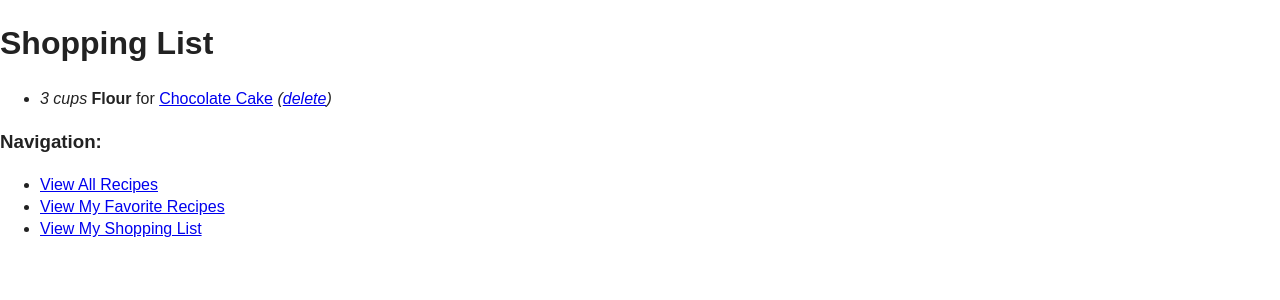
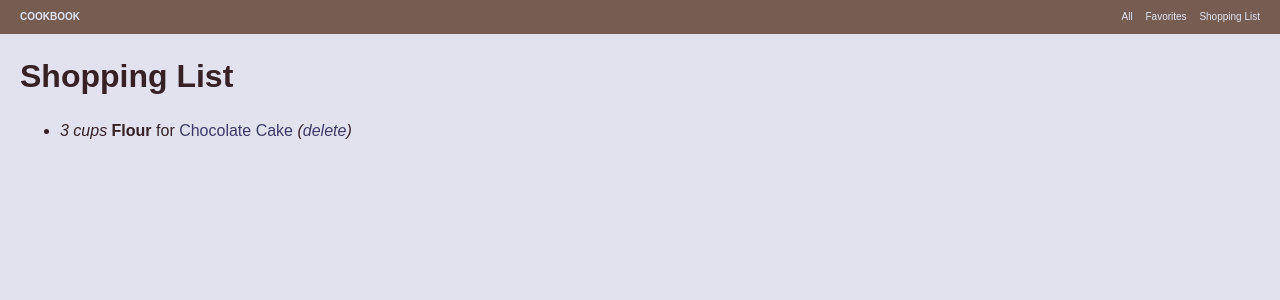
Before and after one commit to hfionte/recipes, a Django app: page /shopping-list/ in a window 1280 px wide. Shown: the top 300 px of the page. Run offline with Django 3.2, Linux system fonts and the light colour scheme; a user stored in the database is signed in; data comes from the database, SQL or seed files in the repository; both versions use the stored data as it was after the commit; parts of the project's set-up code (start-up, migrations or seed data) failed here and were passed over; some libraries are stand-ins or nearby versions.

Commit message:
added some basic styles for the recipe list page

```diff
--- a/static/css/style.css
+++ b/static/css/style.css
@@ -215,13 +215,72 @@ td { vertical-align: top; }
 
 
 /* ==|== primary styles =====================================================
-   Author:
+   Author: Holly Fionte
    ========================================================================== */
 
-
-
-
-
+body {
+  background-color: #E1E2ED;
+  color: #362124;
+}
+header {
+  padding: 10px 20px;
+  color: #C5C6D4;
+  background-color: #775C52;
+}
+header a,
+header a:hover,
+header a:visited {
+  color: #E0E5F5;
+  text-decoration: none;
+}
+header h1 {
+  font-size: 10px;
+  text-transform: uppercase;
+  float: left;
+  margin: 0;
+  padding: 0;
+}
+header h1 a {
+  text-decoration: none;
+}
+header #main_nav {
+  float: right;
+  margin: 0;
+  padding: 0;
+  font-size: 10px;
+}
+header #main_nav li  {
+  display: inline;
+  padding-left: 10px;
+  list-style-type: none;
+}
+#main_content {
+  padding: 20px;
+}
+#main_content a,
+#main_content a:visited,
+#main_content a:hover {
+  color: #3B3B69;
+  text-decoration: none;
+}
+#main_content a:hover {
+  color: #5759BD;
+}
+#main_content h1 {
+  margin-top: 0;
+}
+ul.recipes {
+  padding-left: 0;
+}
+ul.recipes li {
+  list-style-type: none;
+  -webkit-border-radius: 10px;
+  border-radius: 10px;
+  background: #fff;
+  border: 1px solid #B08766;
+  padding: 10px;
+  margin-bottom: 5px;
+}
 
 
 
--- a/templates/base.html
+++ b/templates/base.html
@@ -33,14 +33,14 @@
   <!-- Prompt IE 6 users to install Chrome Frame. Remove this if you support IE 6.
        chromium.org/developers/how-tos/chrome-frame-getting-started -->
   <!--[if lt IE 7]><p class=chromeframe>Your browser is <em>ancient!</em> <a href="http://browsehappy.com/">Upgrade to a different browser</a> or <a href="http://www.google.com/chromeframe/?redirect=true">install Google Chrome Frame</a> to experience this site.</p><![endif]-->
-  <header>
-
+  <header class="clearfix">
+    <h1><a href="/">Cookbook</a></h1>
+    {% include "navigation.html" %}
   </header>
-  <div role="main">
+  <div role="main" id="main_content">
     {% block main_content %}{% endblock %}
   </div>
   <footer>
-    {% include "navigation.html" %}
   </footer>
 
 
--- a/templates/navigation.html
+++ b/templates/navigation.html
@@ -1,6 +1,5 @@
-<h3>Navigation:</h3>
-<ul>
-  <li><a href="/">View All Recipes</a></li>
-  <li><a href="{% if user.is_authenticated %}/recipes/favorites/{% else %}/admin/{% endif %}">View My Favorite Recipes</a></li>
-  <li><a href="/shopping-list/">View My Shopping List</a></li>
+<ul id="main_nav">
+  <li><a href="/">All</a></li>
+  <li><a href="{% if user.is_authenticated %}/recipes/favorites/{% else %}/admin/{% endif %}">Favorites</a></li>
+  <li><a href="{% if user.is_authenticated %}/shopping-list/{% else %}/admin/{% endif %}">Shopping List</a></li>
 </ul>
--- a/templates/recipes/index.html
+++ b/templates/recipes/index.html
@@ -1,7 +1,7 @@
 {% extends "base.html" %}
 {% block main_content %}
 <h1>Recipes</h1>
-<ul>
+<ul class="recipes">
 {% for r in all_recipes %}
   <li><strong><a href="/recipes/{{ r.slug }}/" title="{{ r.title }}">{{ r.title }}</a></strong>
   {% if user in r.favorite_by.all %}*{% endif %}
```
Also changed, not shown: recipes/data/recipes.sqlite.
